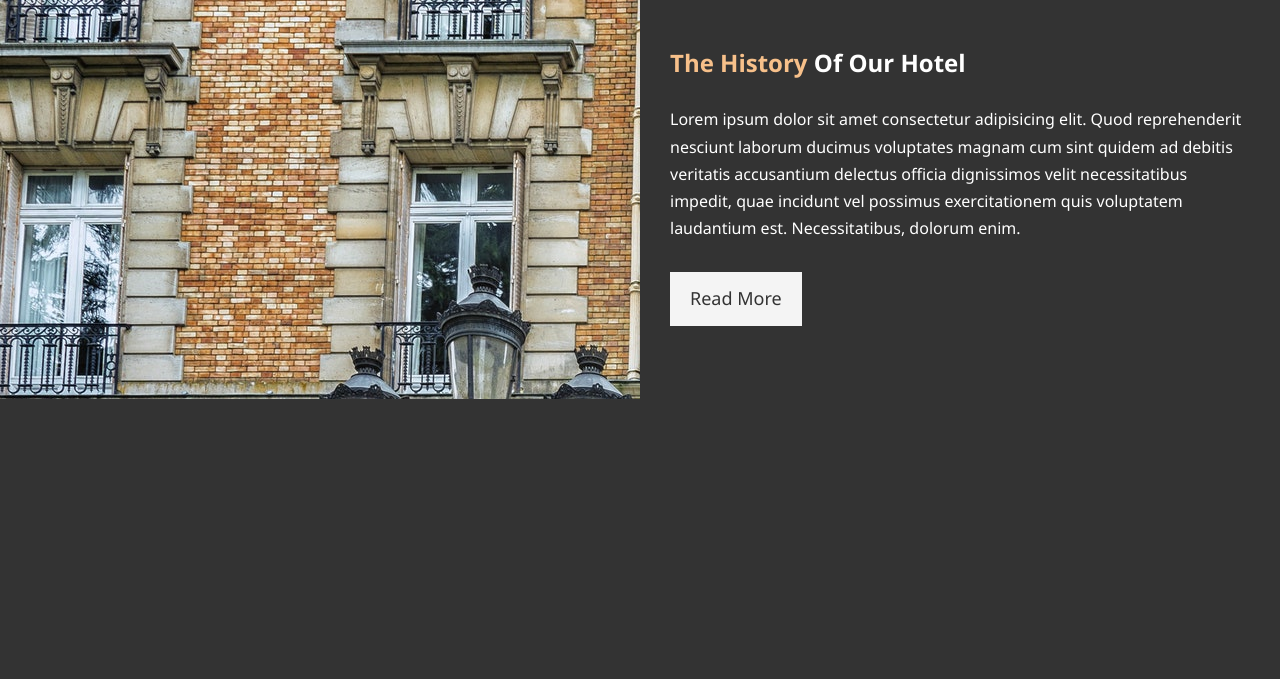
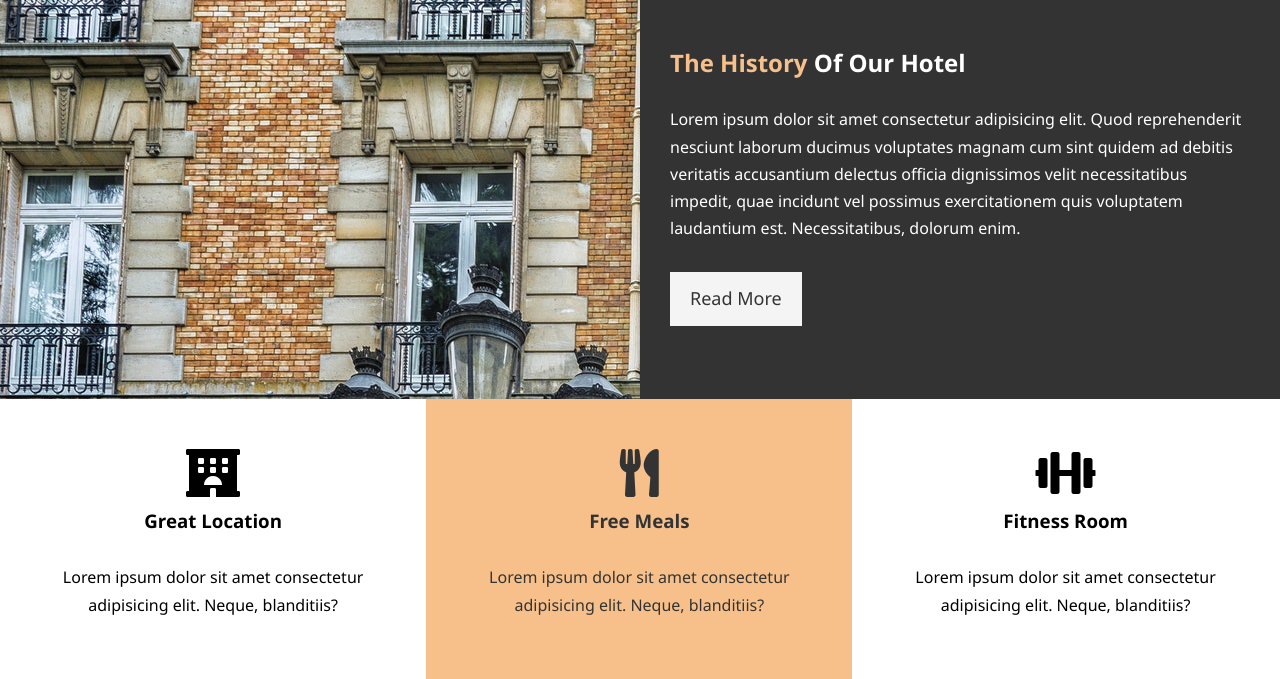
Before and after one commit to techbola/hotel-website-html-css, a PHP site: page / in a window 1280 px wide. Shown: the part 668-1347 px from the top of the page. Before the commit the page ends 1067 px from the top, so only its background shows below. Run offline with PHP 8.4, Linux system fonts and the light colour scheme; some libraries are stand-ins or nearby versions.

Commit message:
home page - features section done

```diff
--- a/css/style.css
+++ b/css/style.css
@@ -21,7 +21,7 @@ p {
   margin: 10px 0;
 }
 
-/* Utility class */
+/* Utility class section */
 .container{
   margin: auto;
   max-width: 1100px;
@@ -60,7 +60,7 @@ p {
   color: #333;
 }
 
-/* Navbar */
+/* Navbar section */
 #navbar{
   background: #333;
   color: #fff;
@@ -90,7 +90,7 @@ p {
   color: #f7c88a;
 }
 
-/* Showcase */
+/* Showcase section */
 #showcase{
   background: url('../img/showcase.jpg') no-repeat center center/cover;
   height: 600px;
@@ -109,7 +109,7 @@ p {
   line-height: 1.7em;
 }
 
-/* Home info */
+/* Home info section */
 #home-info{
   height: 400px;
 }
@@ -129,3 +129,14 @@ p {
 #home-info .info-content p{
   padding-bottom: 20px
 }
+
+/* Features section */
+.box{
+  float: left;
+  width: 33.3%;
+  padding: 50px;
+  text-align: center;
+}
+.box i{
+  margin-bottom: 10px;
+}
--- a/index.html
+++ b/index.html
@@ -57,5 +57,23 @@
         </div>
     </section>
 
+    <section id="features">
+        <div class="box bg-light">
+            <i class="fas fa-hotel fa-3x"></i>
+            <h3>Great Location</h3>
+            <p>Lorem ipsum dolor sit amet consectetur adipisicing elit. Neque, blanditiis?</p>
+        </div>
+        <div class="box bg-primary">
+                <i class="fas fa-utensils fa-3x"></i>
+            <h3>Free Meals</h3>
+            <p>Lorem ipsum dolor sit amet consectetur adipisicing elit. Neque, blanditiis?</p>
+        </div>
+        <div class="box bg-light">
+                <i class="fas fa-dumbbell fa-3x"></i>
+            <h3>Fitness Room</h3>
+            <p>Lorem ipsum dolor sit amet consectetur adipisicing elit. Neque, blanditiis?</p>
+        </div>
+    </section>
+
 </body>
 </html>
```
